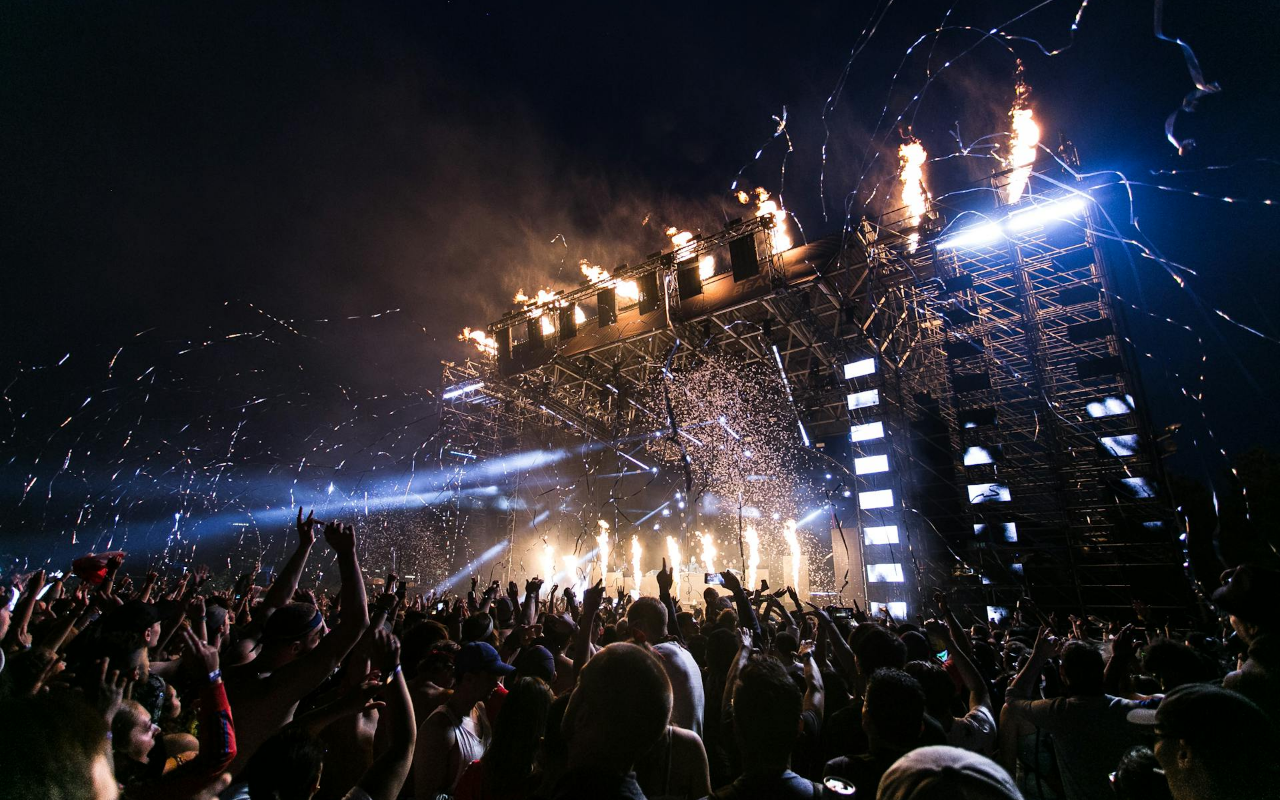
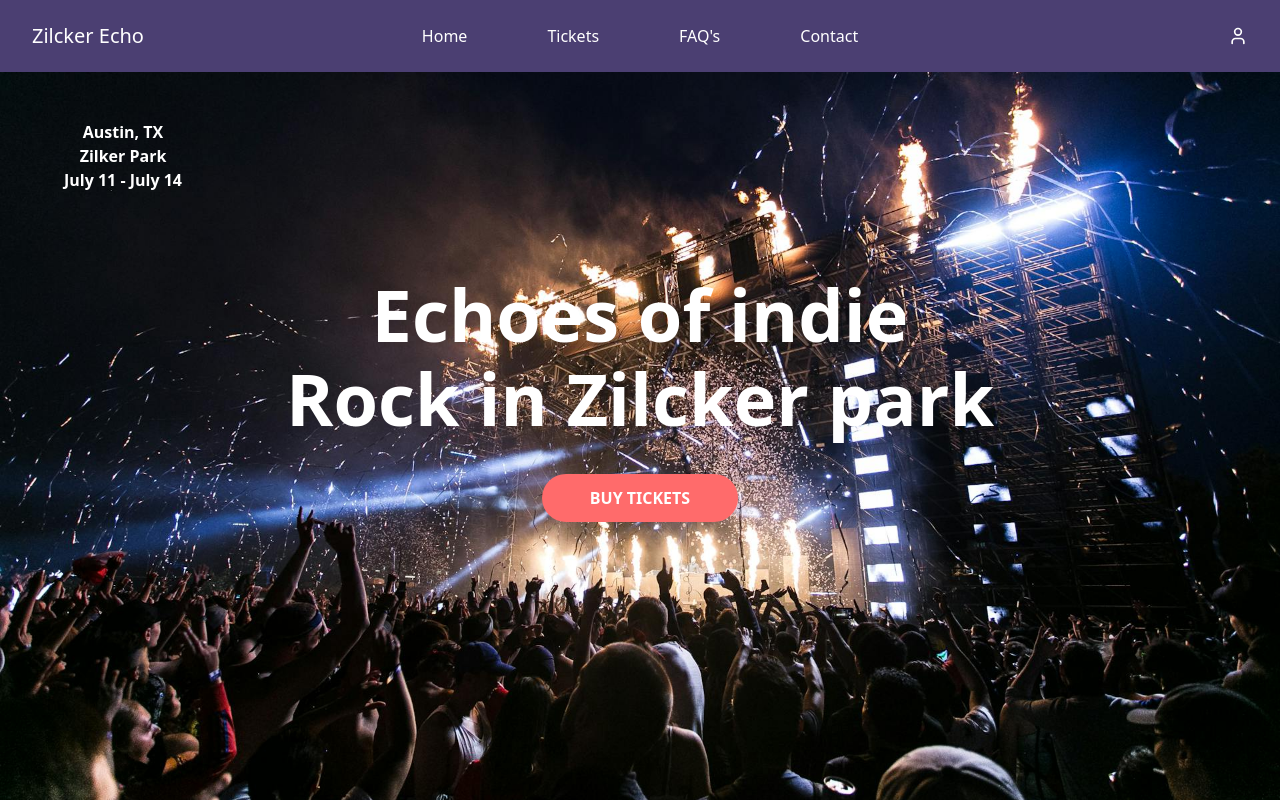
Before and after one commit to fdvalderrama/zilcker-echo-front, a React (Vite) app: page / in a window 1280 px wide. Built offline with nearby package versions, Linux system fonts and the light colour scheme.

Commit message:
hero section finished

```diff
--- a/package.json
+++ b/package.json
@@ -11,6 +11,7 @@
   },
   "dependencies": {
     "@tailwindcss/vite": "^4.1.7",
+    "lucide-react": "^0.511.0",
     "react": "^19.1.0",
     "react-dom": "^19.1.0",
     "tailwindcss": "^4.1.7"
--- /dev/null
+++ b/src/components/Navbar.tsx
@@ -0,0 +1,30 @@
+import React, { useState } from "react";
+import { User, Menu } from "lucide-react";
+
+const Navbar = () => {
+  const [isOpen, setIsOpen] = useState(false);
+
+  const toggleMenu = () => setIsOpen(!isOpen);
+
+  return (
+    <nav className="bg-[#4B3F72]">
+      <div className="relative flex justify-between h-18 items-center mx-8">
+        <div className="text-xl text-white">Zilcker Echo</div>
+        <div className="absolute text-white space-x-20 left-1/2 -translate-x-1/2 hidden md:flex">
+          <a href="#">Home</a>
+          <a href="#">Tickets</a>
+          <a href="#">FAQ's</a>
+          <a href="#">Contact</a>
+        </div>
+        <User className="text-white w-5 h-5 hidden md:flex" />
+        <div className="md:hidden">
+          <button onClick={toggleMenu} className="">
+            <Menu className="text-white" />
+          </button>
+        </div>
+      </div>
+    </nav>
+  );
+};
+
+export default Navbar;
--- a/src/views/Hero.tsx
+++ b/src/views/Hero.tsx
@@ -1,4 +1,5 @@
 import concerHero from "../assets/concert-hero.jpg";
+import Navbar from "../components/Navbar";
 
 const Hero = () => {
   return (
@@ -8,6 +9,30 @@ const Hero = () => {
         alt="concert hero"
         className="absolute w-full h-full object-cover"
       />
+      <div className="absolute w-full">
+        <Navbar />
+        <div className="flex justify-start ms-[5%] mt-12 text-white">
+          <div className="text-center font-semibold">
+            <h5>Austin, TX</h5>
+            <h5>Zilker Park</h5>
+            <h5>July 11 - July 14</h5>
+          </div>
+        </div>
+      </div>
+
+      <div className="absolute flex justify-center items-center w-full h-screen">
+        <div className="text-center text-white mx-8">
+          <h1 className="text-5xl md:text-7xl mb-3 font-semibold">
+            Echoes of indie
+          </h1>
+          <h1 className="text-5xl md:text-7xl font-semibold">
+            Rock in Zilcker park
+          </h1>
+          <button className="bg-[#FF6B6B] rounded-3xl px-12 py-3 mt-10 font-bold">
+            BUY TICKETS
+          </button>
+        </div>
+      </div>
     </div>
   );
 };
```
Also changed, not shown: 1 other file (tests, documents, lock files or other folders).
